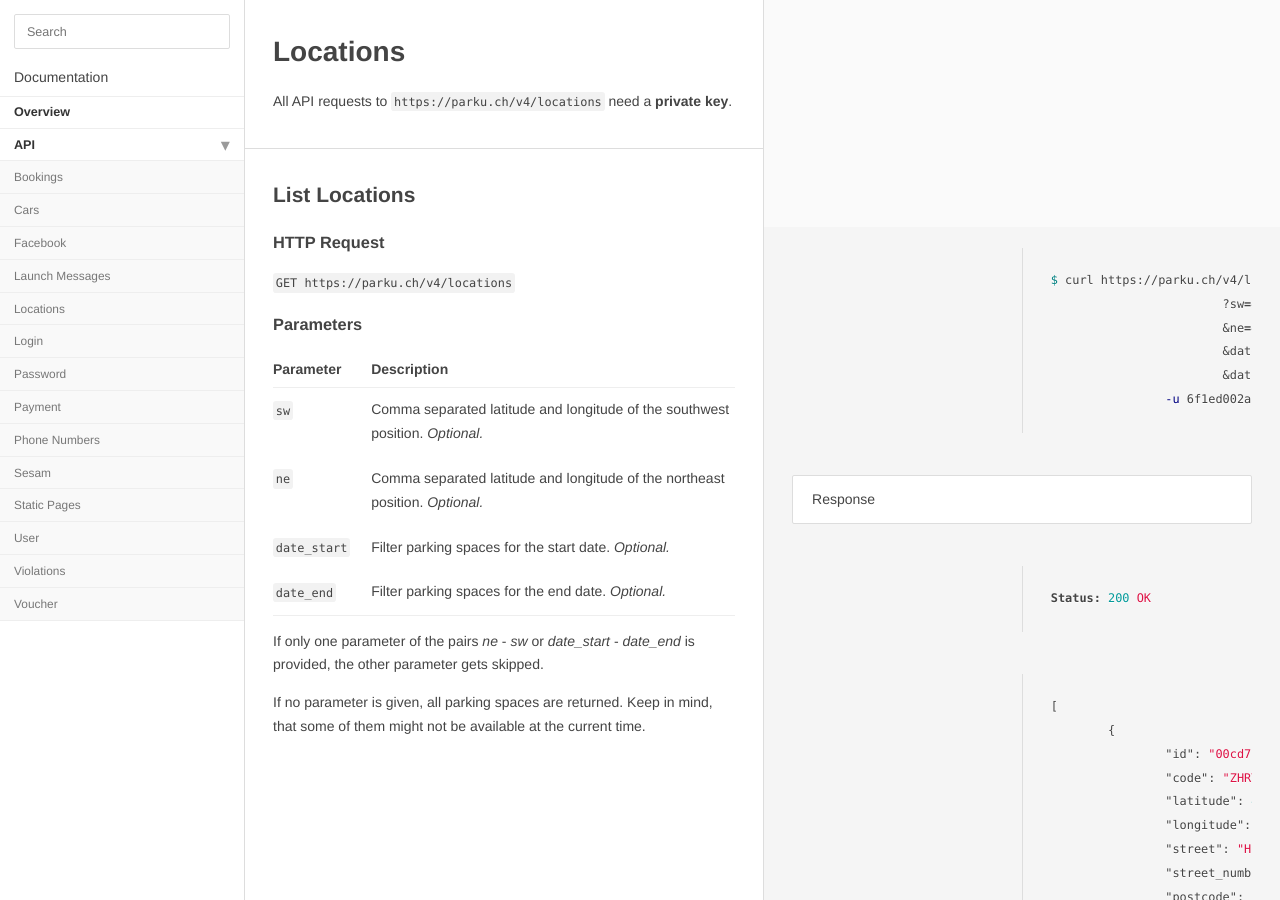
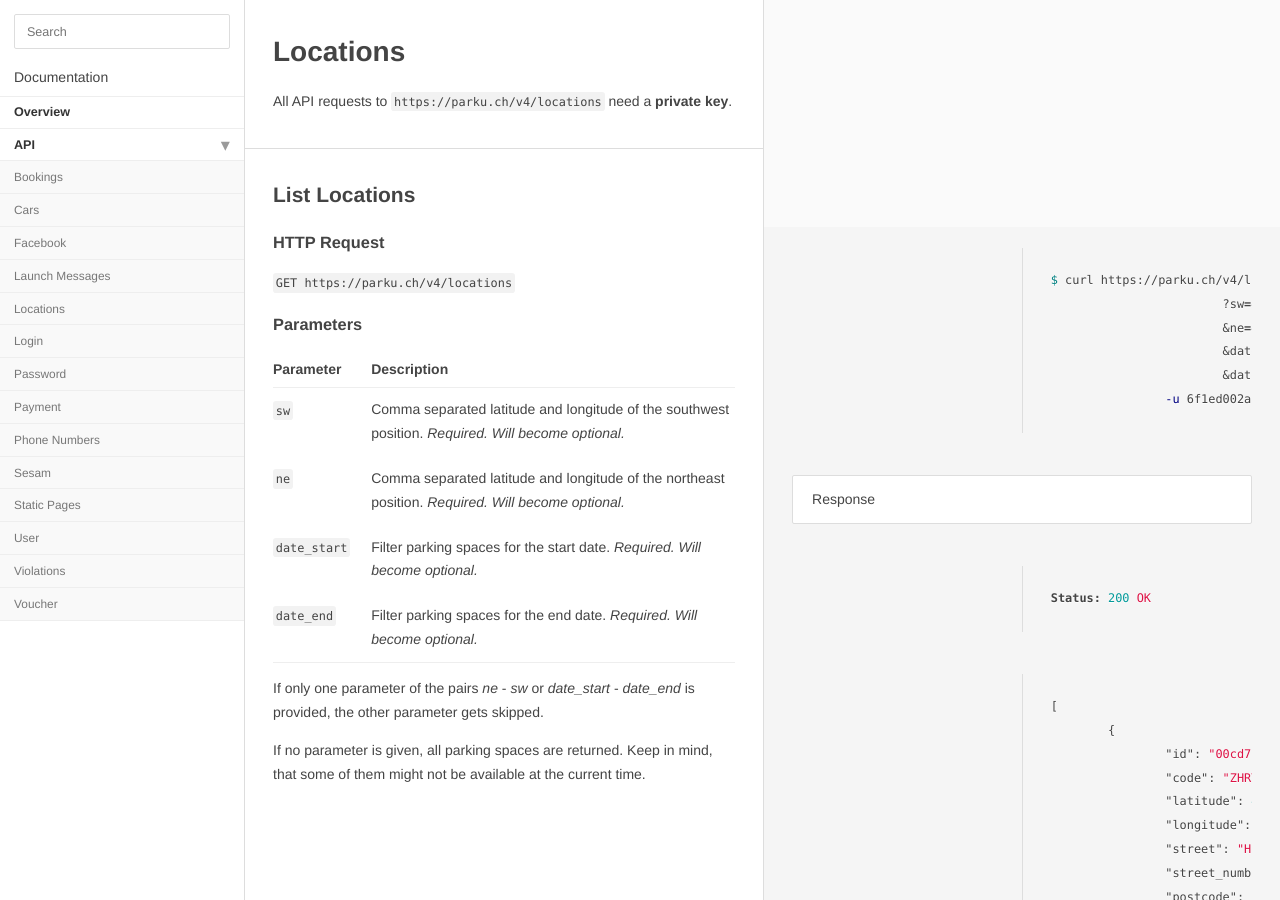
Before and after one commit to parku/docs, a Jekyll site: the page built from api/locations.md, in a window 1280 px wide and 900 px high. Built offline with Jekyll 4.4.1, drawn with Linux system fonts in a browser that asks for light colours; Markdown is read by kramdown in place of the engine named in the settings.

Commit message:
update locations documentation
Times need to be formatted as ISO standard.
Currently all query parameters are required. This will change in the future with Elastic Search

```diff
--- a/api/locations.md
+++ b/api/locations.md
@@ -64,10 +64,10 @@
 
 Parameter		 | Description
 ---					 | ---
-`sw`					| Comma separated latitude and longitude of the southwest position. _Optional._
-`ne`					| Comma separated latitude and longitude of the northeast position. _Optional._
-`date_start`	| Filter parking spaces for the start date. _Optional._
-`date_end`		| Filter parking spaces for the end date. _Optional._
+`sw`					| Comma separated latitude and longitude of the southwest position. _Required. Will become optional._
+`ne`					| Comma separated latitude and longitude of the northeast position. _Required. Will become optional._
+`date_start`	| Filter parking spaces for the start date. _Required. Will become optional._
+`date_end`		| Filter parking spaces for the end date. _Required. Will become optional._
 
 If only one parameter of the pairs _ne_ - _sw_ or _date\_start_ - _date\_end_ is provided, the other parameter gets skipped.
 
```
Also changed, not shown: other parts of api/locations.md (+2 -2 lines).
